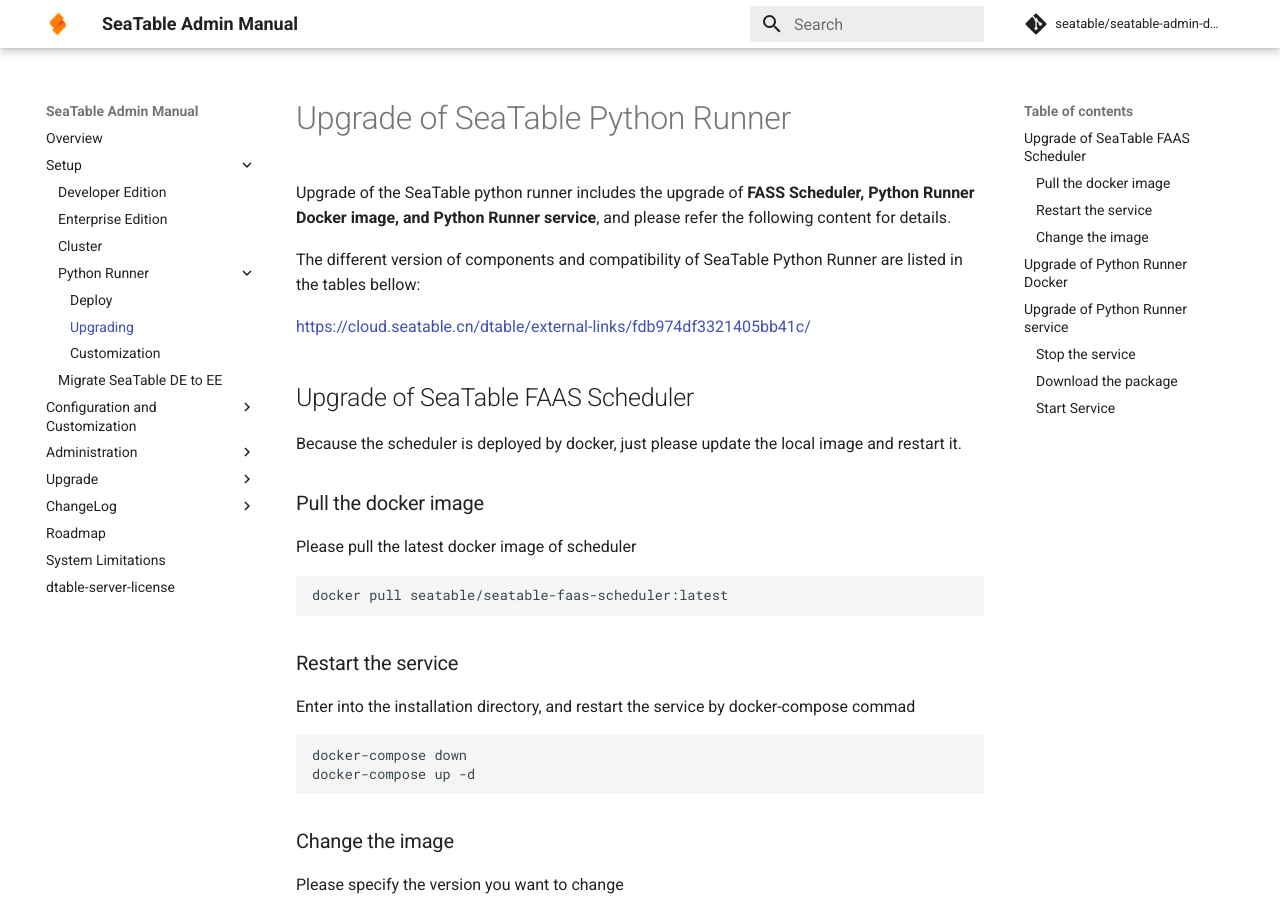
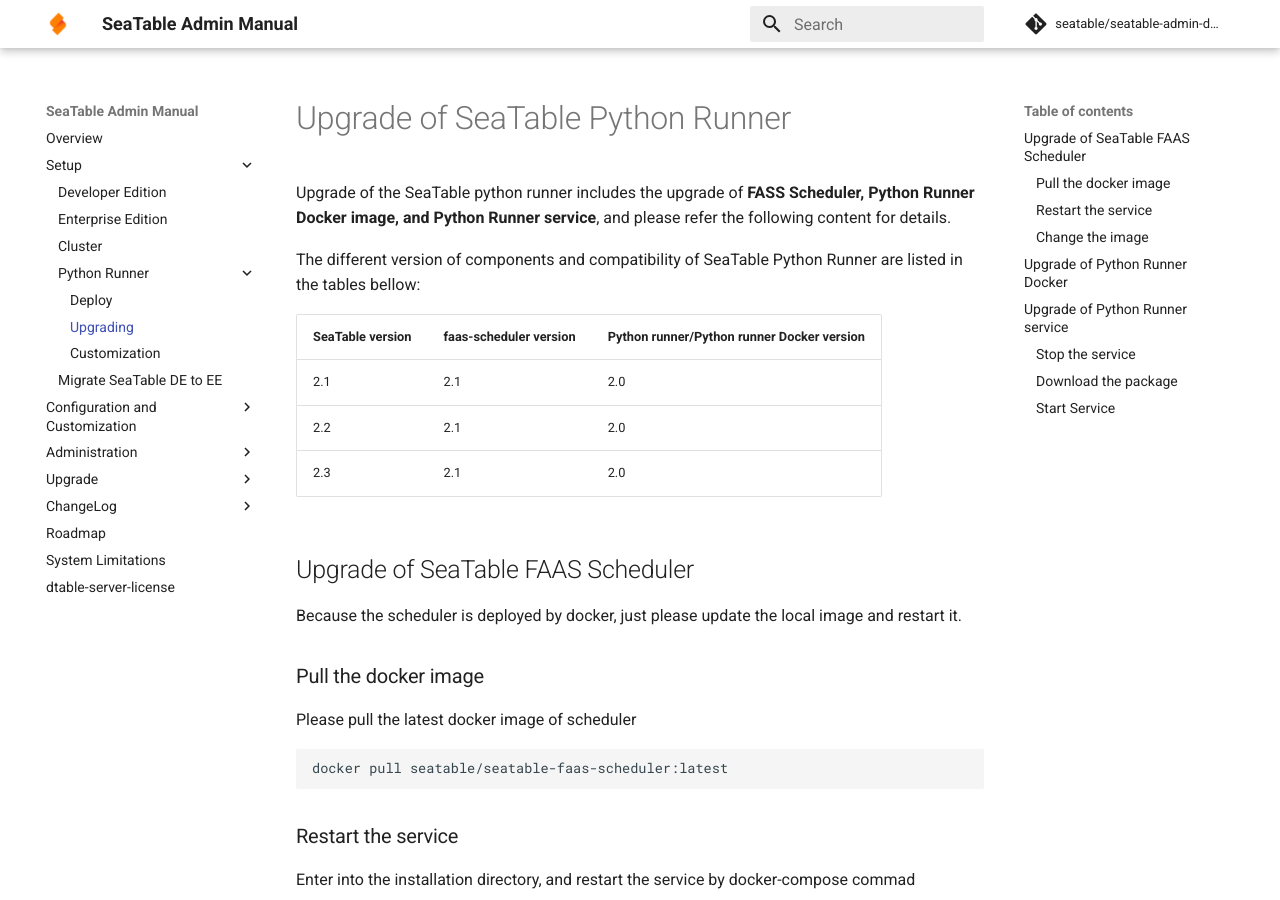
Before and after one commit to seatable/seatable-admin-docs, an MkDocs documentation site: the page built from manual/docker/Python-Runner/Update SeaTable Python Runner.md, in a window 1280 px wide and 900 px high. Built offline with MkDocs 1.6.1 and Material for MkDocs 9.7.7, drawn with Linux system fonts in a browser that asks for light colours; comment, search, counter and statistics services are not loaded.

Commit message:
Update Update SeaTable Python Runner.md

```diff
--- a/manual/docker/Python-Runner/Update SeaTable Python Runner.md
+++ b/manual/docker/Python-Runner/Update SeaTable Python Runner.md
@@ -4,7 +4,12 @@
 
 The different version of components and compatibility of SeaTable Python Runner are listed in the tables bellow:
 
-<https://cloud.seatable.cn/dtable/external-links/fdb974df3321405bb41c/>
+| SeaTable version | faas-scheduler version | Python runner/Python runner Docker version |
+| :--------------- | :--------------------- | :----------------------------------------- |
+| 2.1              | 2.1                    | 2.0                                        |
+| 2.2              | 2.1                    | 2.0                                        |
+| 2.3              | 2.1                    | 2.0                                        |
+
 
 ## Upgrade of SeaTable FAAS Scheduler
 
```
